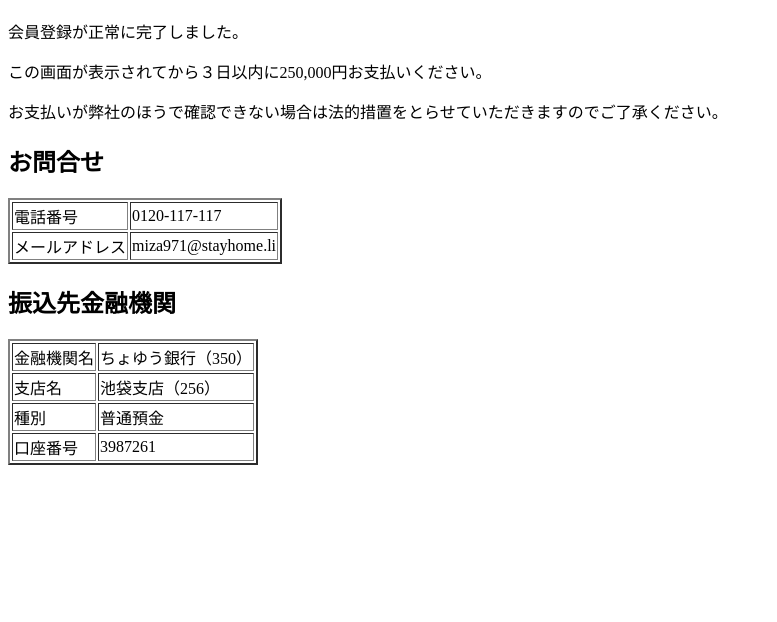
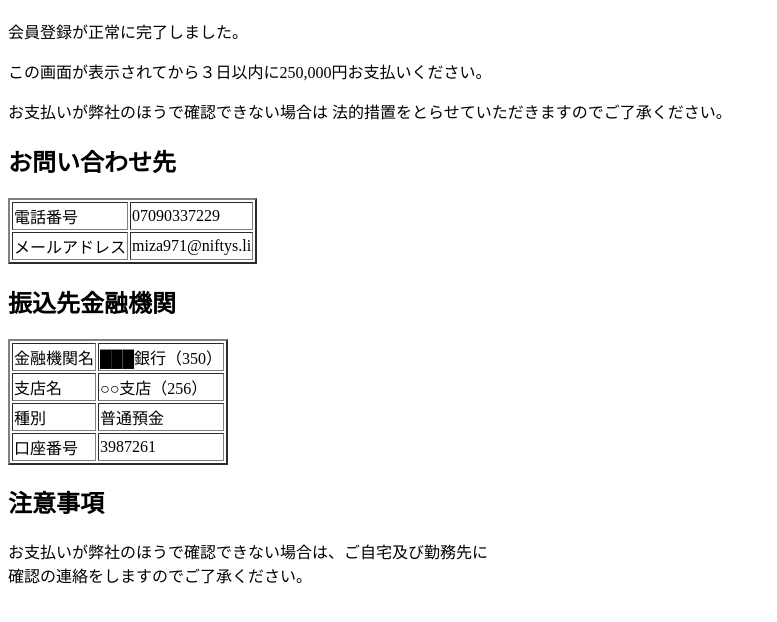
Before and after one commit to Yusuke4016/Yusuke_test.github.io, a plain HTML site: page invoice.html in a window 1280 px wide. Shown: the part 102-724 px from the top of the page, without its empty margins (0-777 px from the left). Drawn offline with Linux system fonts and the light colour scheme.

Commit message:
Update invoice.html

```diff
--- a/invoice.html
+++ b/invoice.html
@@ -2,29 +2,30 @@
 <html lang=ja dir="ltr">
   <head>
     <meta charset="utf-8">
-    <title>登録完了</title>
+    <title>ご登録ありがとうございます</title>
   </head>
   <body>
 　　<h1>登録完了</h1>
    <p>会員登録が正常に完了しました。</p>
    <p>この画面が表示されてから３日以内に250,000円お支払いください。</P>
-   <p>お支払いが弊社のほうで確認できない場合は法的措置をとらせていただきますのでご了承ください。</p>
-   <h2>お問合せ</h2>
+   <p>お支払いが弊社のほうで確認できない場合は
+    法的措置をとらせていただきますのでご了承ください。</p>
+   <h2>お問い合わせ先</h2>
    <table border="2">
     <tr>
-      <td>電話番号</td><td>0120-117-117</td>
+      <td>電話番号</td><td>07090337229</td>
     </tr>
     <tr>
-      <td>メールアドレス</td><td>miza971@stayhome.li</td>
+      <td>メールアドレス</td><td>miza971@niftys.li</td>
     </tr>
    </table>
    <h2>振込先金融機関</h2>
    <table border="2">
      <tr>
-       <td>金融機関名</td><td>ちょゆう銀行（350）</td>
+       <td>金融機関名</td><td>███銀行（350）</td>
      </tr>
      <tr>
-       <td>支店名</td><td>池袋支店（256）</td>
+       <td>支店名</td><td>○○支店（256）</td>
      </tr>
      <tr>
        <td>種別</td><td>普通預金</td>
@@ -33,5 +34,8 @@
        <td>口座番号</td><td>3987261</td>
      </tr>
    </table>
+   <h2>注意事項</h2>
+     <p>お支払いが弊社のほうで確認できない場合は、ご自宅及び勤務先に<br>
+     確認の連絡をしますのでご了承ください。</p>
   </body>
 </html>
```
